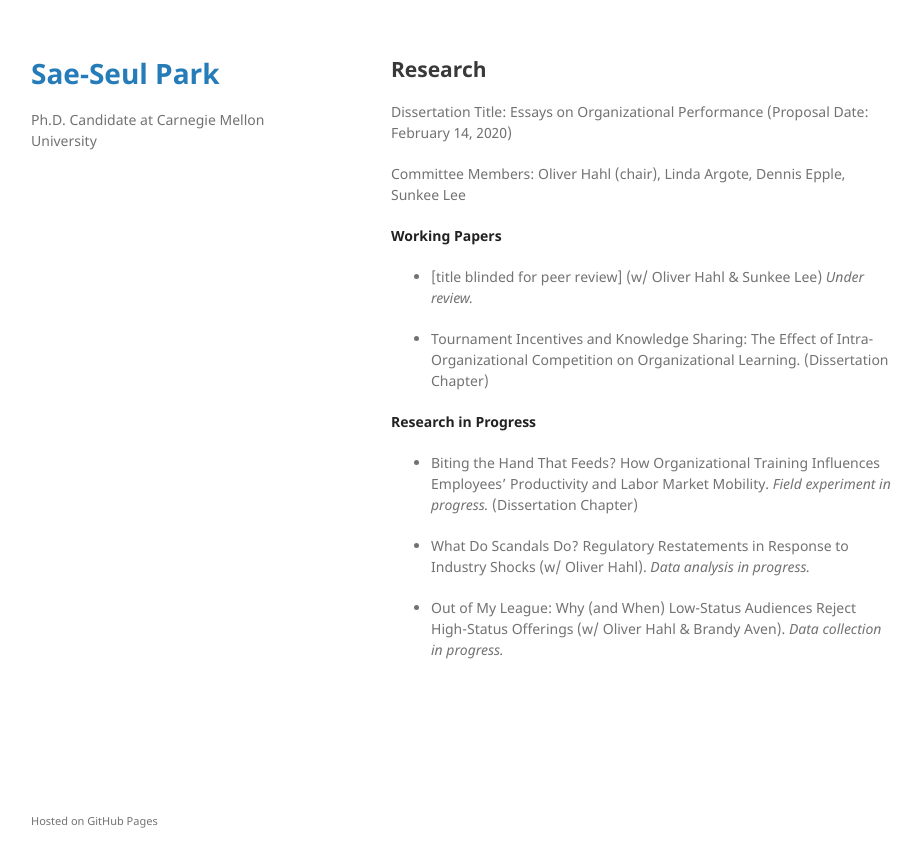
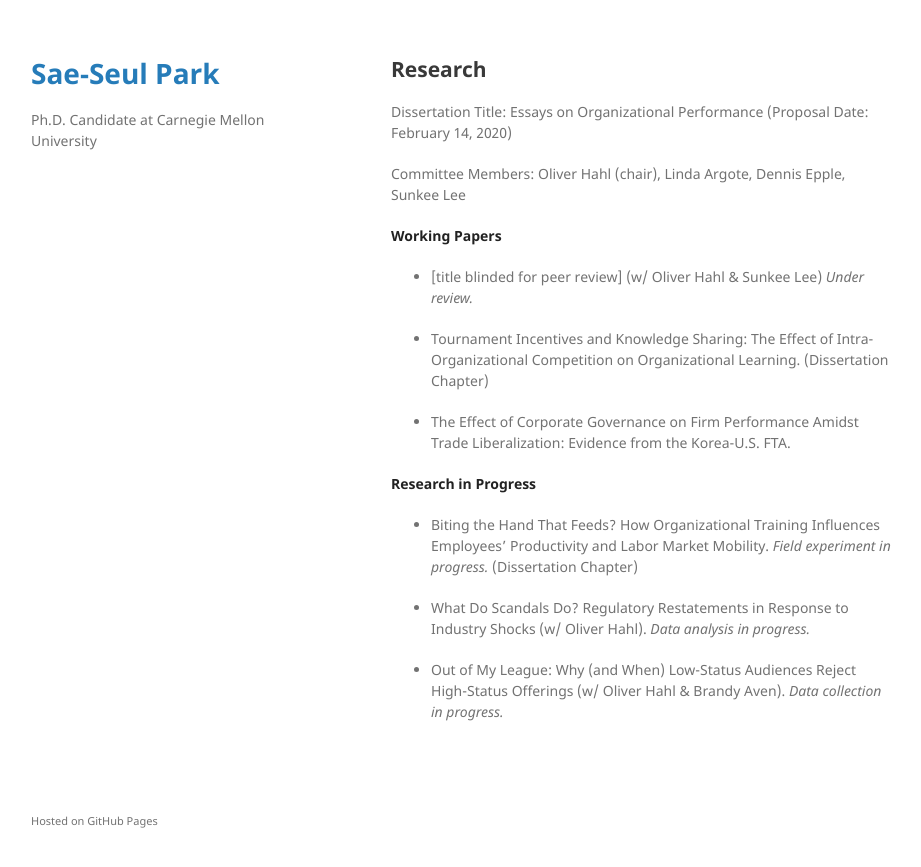
Before and after one commit to saepark/saepark.github.io, a Jekyll site: the page built from research.md, in a window 1280 px wide. Shown: the top 867 px of the page, without its empty margins (179-1100 px from the left). Built offline with Jekyll 4.4.1, drawn with Linux system fonts in a browser that asks for light colours; our own code applies the rules of GitHub Pages for plain Markdown files.

Commit message:
Update research.md

```diff
--- a/research.md
+++ b/research.md
@@ -16,6 +16,8 @@ Oliver Hahl (chair), Linda Argote, Dennis Epple, Sunkee Lee
 
 * Tournament Incentives and Knowledge Sharing: The Effect of Intra-Organizational Competition on Organizational Learning. (Dissertation Chapter)
 
+* The Effect of Corporate Governance on Firm Performance Amidst Trade Liberalization: Evidence from the Korea-U.S. FTA.
+
 **Research in Progress**
 
 * Biting the Hand That Feeds? How Organizational Training Influences Employees' Productivity and Labor Market Mobility. _Field experiment in progress._ (Dissertation Chapter)
```
